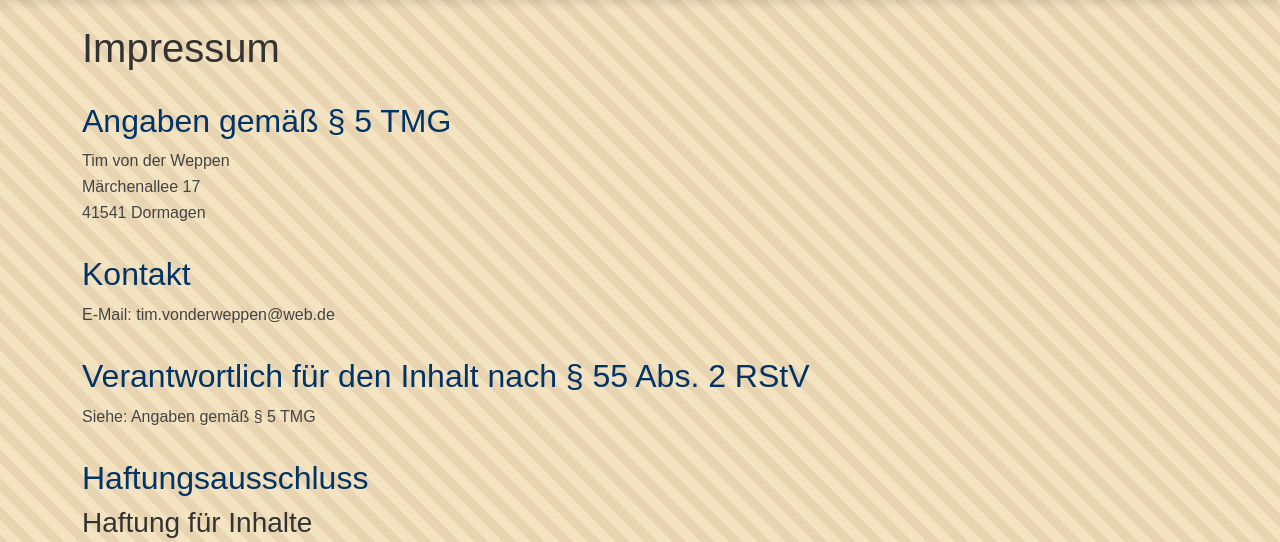
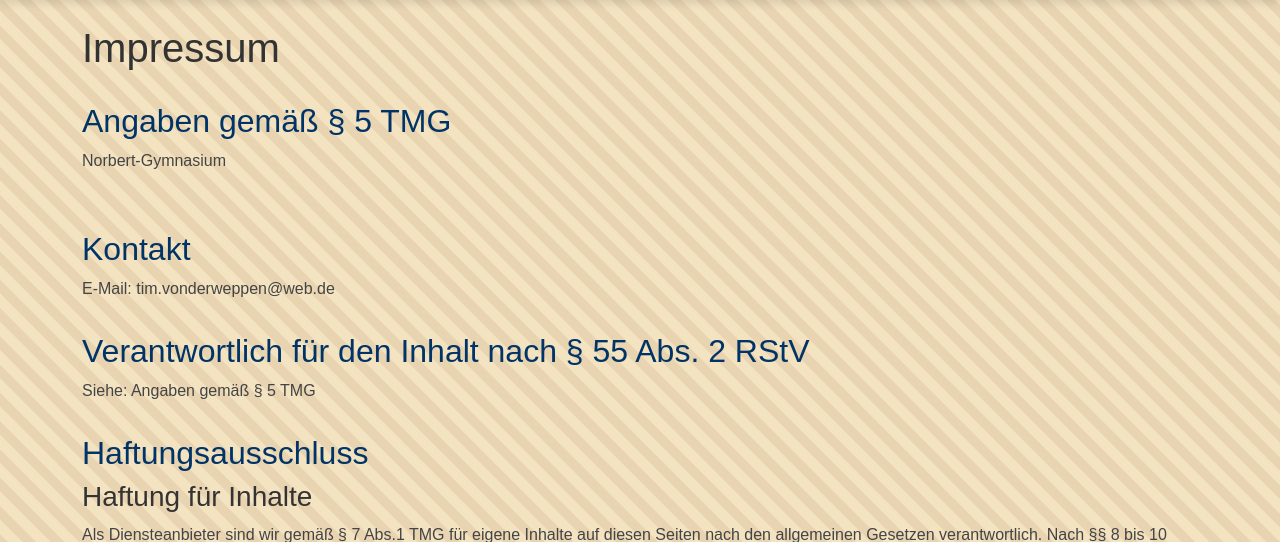
Before and after one commit to tvdw07/MedienScoutsWebsite, a Flask app: page /impressum in a window 1280 px wide. Shown: the part 60-602 px from the top of the page. Run offline with Flask 3, Linux system fonts and the light colour scheme; parts of the project's set-up code (start-up, migrations or seed data) failed here and were passed over; some libraries are stand-ins or nearby versions.

Commit message:
Small fixes
Signed-off-by: Ghoastplayer <tim.vonderweppen@web.de>

```diff
--- a/app/templates/impressum.html
+++ b/app/templates/impressum.html
@@ -6,9 +6,9 @@
 <h1>Impressum</h1>
 
 <h2>Angaben gemäß § 5 TMG</h2>
-<p>Tim von der Weppen<br>
-Märchenallee 17<br>
-41541 Dormagen</p>
+<p>Norbert-Gymnasium<br>
+    <br>
+</p>
 
 <h2>Kontakt</h2>
 <p>E-Mail: tim.vonderweppen@web.de</p>
--- a/app/templates/privacy_policy.html
+++ b/app/templates/privacy_policy.html
@@ -108,6 +108,6 @@
 
 <p>Due to the further development of our website and offers above or due to changed legal or official requirements, it
     may become necessary to change this privacy policy. The current privacy policy can be accessed and printed out by
-    you at any time on the website at <a href="#">www.medienscouts.de/datenschutz</a>.</p>
+    you at any time on the website.</p>
 
 {% endblock %}
--- a/requirements.txt
+++ b/requirements.txt
@@ -35,5 +35,6 @@
 tzlocal~=5.2
 wrapt~=1.17.0
 Flask-Migrate~=4.0.7
-gunicorn
-gevent
+bleach~=6.1.0
+config~=0.5.1
+alembic~=1.13.3
```
Also changed, not shown: app/templates/home.html (+3 -7 lines), app/static/images/DigitalX/image1.WEBP (deleted).
